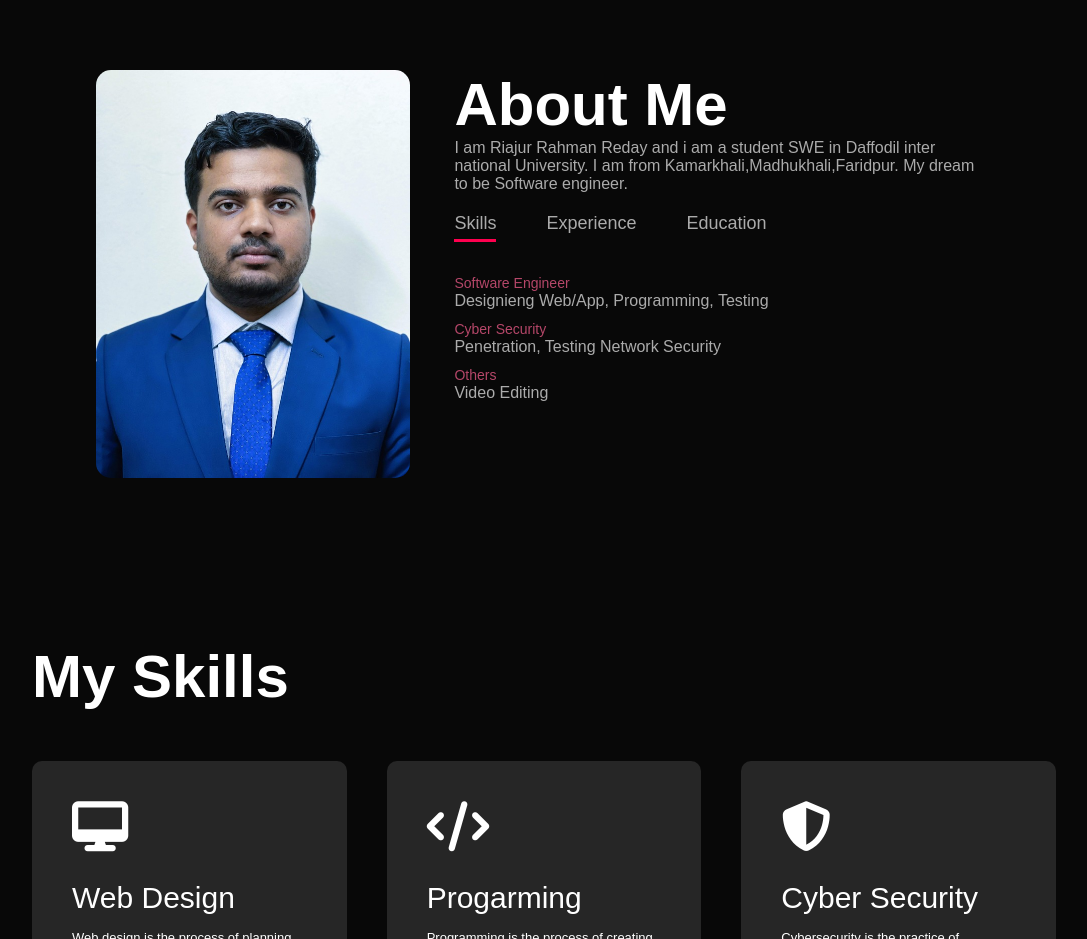
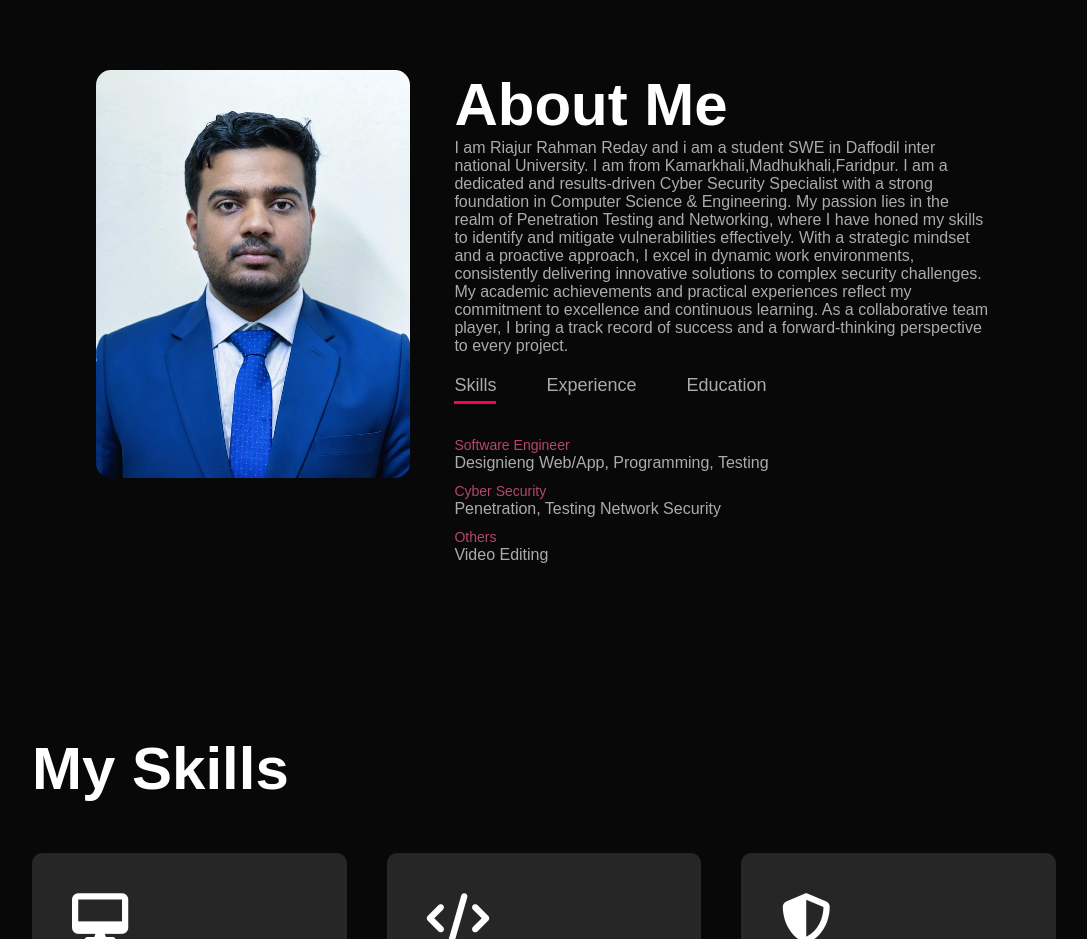
Before and after one commit to Riajur431/Portfolio, a plain HTML site: page index.html in a window 1280 px wide. Shown: the part 820-1759 px from the top of the page, without its empty margins (96-1183 px from the left). Drawn offline with Linux system fonts and the light colour scheme.

Commit message:
Update index.html

```diff
--- a/index.html
+++ b/index.html
@@ -44,7 +44,15 @@
                 <p>I am Riajur Rahman Reday
                     and i am a student SWE in Daffodil inter national University.
                     I am from Kamarkhali,Madhukhali,Faridpur.
-                    My dream to be Software engineer. </p>
+                    I am a dedicated and results-driven Cyber Security Specialist with a strong foundation
+                    in Computer Science & Engineering. My passion lies in the realm of Penetration Testing
+                    and Networking, where I have honed my skills to identify and mitigate vulnerabilities
+                    effectively. With a strategic mindset and a proactive approach, I excel in dynamic
+                    work environments, consistently delivering innovative solutions to complex
+                    security challenges. My academic achievements and practical experiences
+                    reflect my commitment to excellence and continuous learning. As a
+                    collaborative team player, I bring a track record of success and
+                    a forward-thinking perspective to every project. </p>
 
                     <div class="tab-titles">
                         <p class="tab-links active-link" onclick="opentab('skills')">Skills</p>
```
